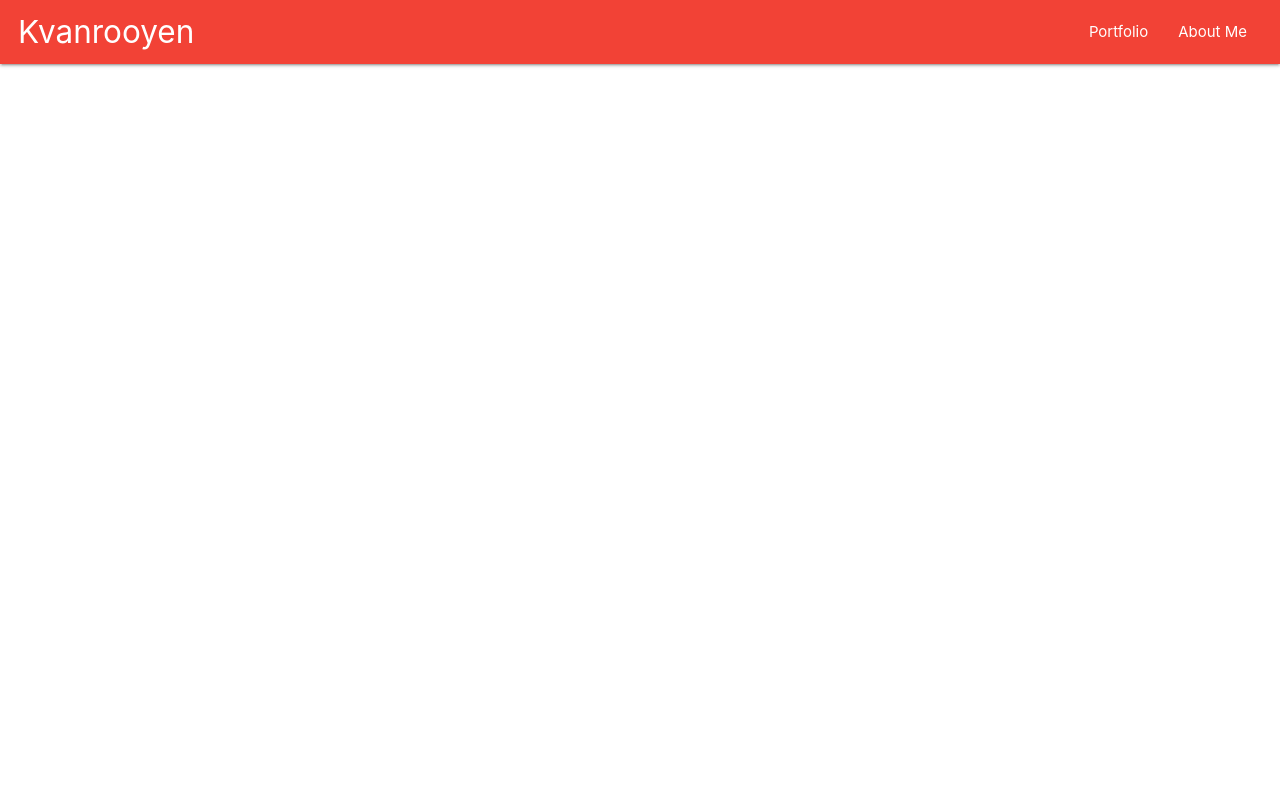
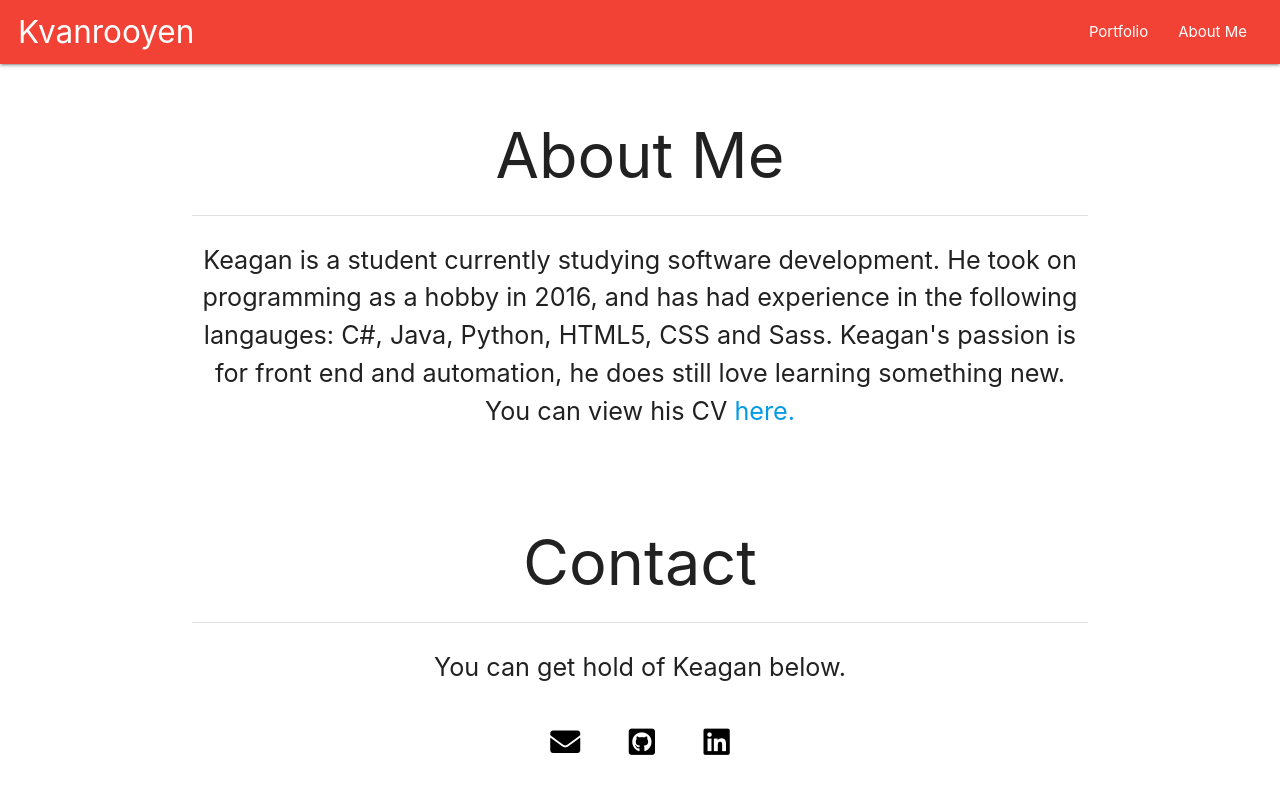
Before and after one commit to Kvanrooyen/Kvanrooyen.github.io, a plain HTML site: page about.html in a window 1280 px wide. Drawn offline with nearby package versions, Linux system fonts and the light colour scheme.

Commit message:
Added about me info and contact details

```diff
--- a/about.html
+++ b/about.html
@@ -47,7 +47,41 @@
     </header>
     <div class="center-align">
       <div class="container">
-        <!-- Project Cards -->
+        <!-- About Me -->
+        <div class="section">
+          <h1>About Me</h1>
+          <div class="divider"></div>
+          <p class="flow-text">
+            Keagan is a student currently studying software development. He took
+            on programming as a hobby in 2016, and has had experience in the
+            following langauges: C#, Java, Python, HTML5, CSS and Sass. Keagan's
+            passion is for front end and automation, he does still love learning
+            something new. You can view his CV
+            <a href="assets/Keagan CV.pdf">here.</a>
+          </p>
+        </div>
+
+        <!-- Contact -->
+        <div class="section">
+          <h1>Contact</h1>
+          <div class="divider"></div>
+          <p class="flow-text">You can get hold of Keagan below.</p>
+          <div id="details">
+              <a href="mailto:kvanrooyen@outlook.com">
+                <i class="fas fa-envelope"></i>
+              </a>
+              <a href="https://www.github.com/Kvanrooyen" target="_blank">
+                <i class="fab fa-github-square"></i>
+              </a>
+              <a
+                href="https://www.linkedin.com/in/keagan-van-rooyen-69b112182/"
+                target="_blank"
+              >
+                <i class="fab fa-linkedin"></i>
+              </a>
+            </div>
+          </div>
+        </div>
       </div>
     </div>
 
--- a/assets/css/main.css
+++ b/assets/css/main.css
@@ -31,6 +31,27 @@ body {
   padding: 0 1.2rem;
 }
 
+#details {
+  width: 100%;
+  padding-top: 1%;
+}
+#details a {
+  font-size: 2rem;
+  padding: 20px;
+  border-radius: 50%;
+  color: #000;
+}
+#details .fas:hover {
+  -webkit-transform: scale(1.5);
+  transform: scale(1.5);
+  transition-duration: 0.3s;
+}
+#details .fab:hover {
+  -webkit-transform: scale(1.5);
+  transform: scale(1.5);
+  transition-duration: 0.3s;
+}
+
 @media only screen and (max-width: 720px) {
   .intro-heading {
     font-size: 2.3rem;
```
